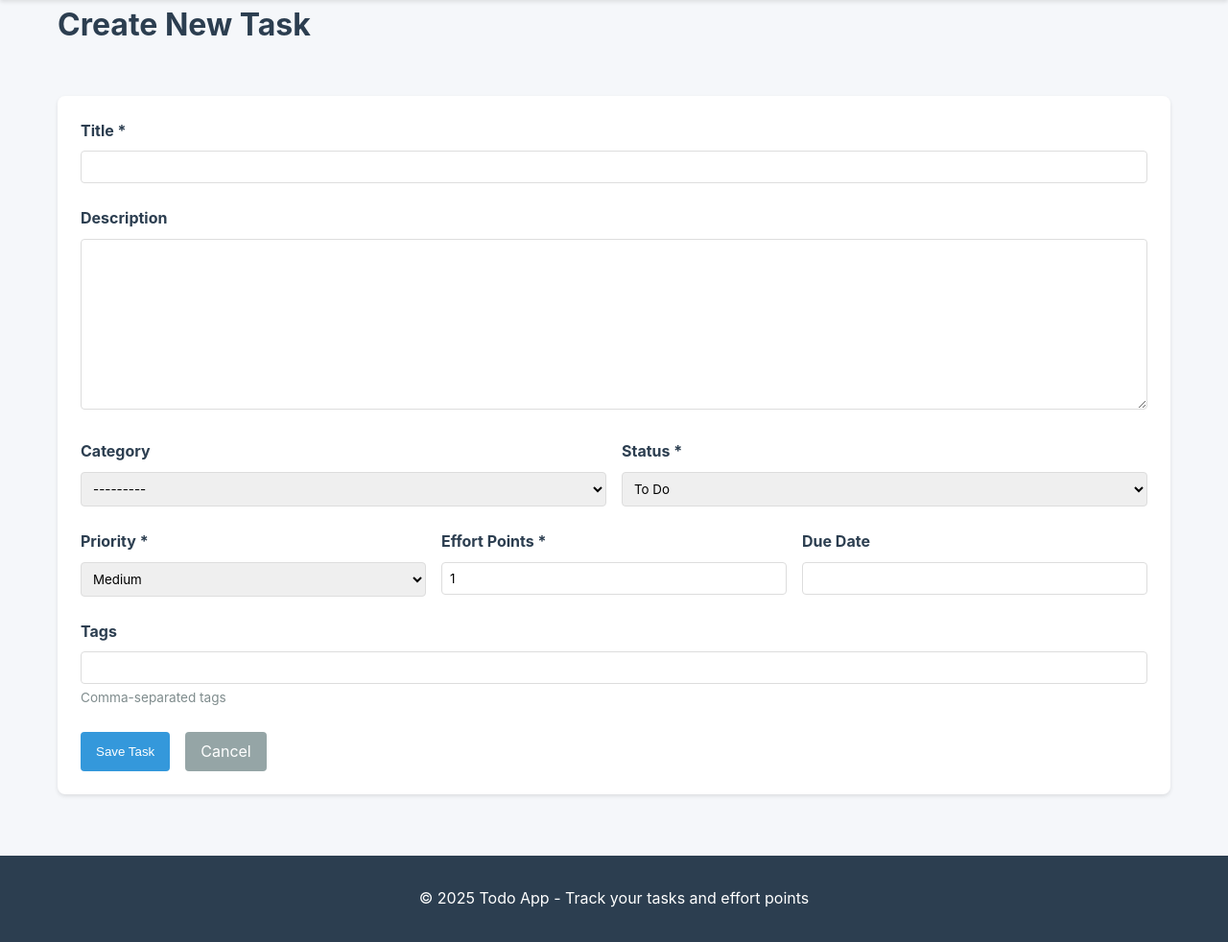
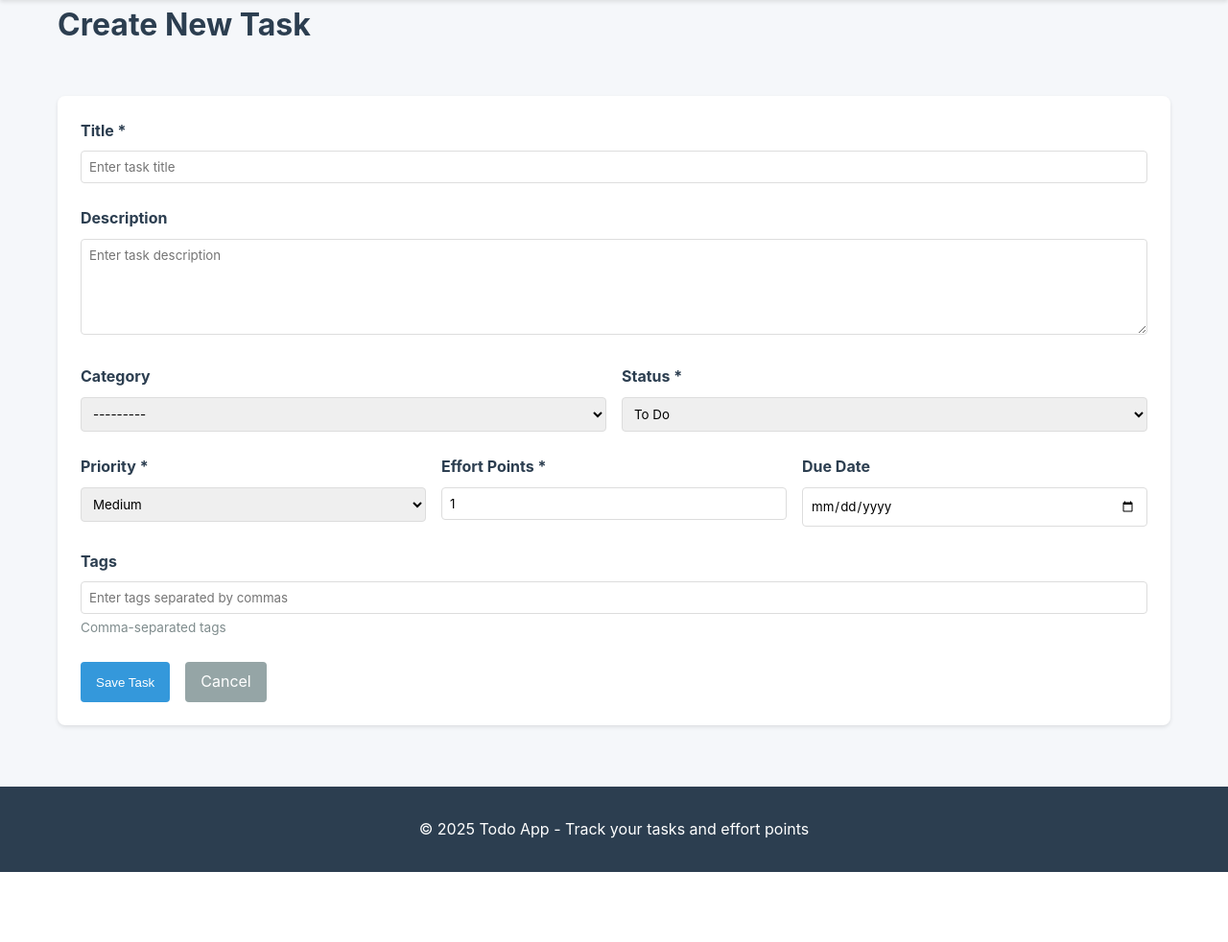
Before and after one commit to jeremyklein/claude-todo-app, a Django app: page /tasks/new/ in a window 1280 px wide. Shown: the part 70-1052 px from the top of the page at 96% size. After the commit the page ends 979 px from the top, so only its background shows below. Run offline with Django 4.2, Linux system fonts and the light colour scheme; the visitor is signed in with stand-in values (Sample User, id 1); data that the repository does not hold is empty; parts of the project's set-up code (start-up, migrations or seed data) failed here and were passed over.

Commit message:
Add HTML5 date picker for due date fields

```diff
--- a/static/css/style.css
+++ b/static/css/style.css
@@ -372,6 +372,20 @@
     border: 1px solid #ddd;
     border-radius: 4px;
     font-family: inherit;
+}
+
+.form-group input[type="date"] {
+    cursor: pointer;
+}
+
+.form-group input[type="date"]::-webkit-calendar-picker-indicator {
+    cursor: pointer;
+    padding: 5px;
+    border-radius: 3px;
+}
+
+.form-group input[type="date"]::-webkit-calendar-picker-indicator:hover {
+    background-color: #f0f0f0;
 }
 
 .form-group textarea {
--- /dev/null
+++ b/tasks/forms.py
@@ -0,0 +1,44 @@
+from django import forms
+from .models import Task
+
+
+class TaskForm(forms.ModelForm):
+    """Form for creating and editing tasks with date picker"""
+
+    class Meta:
+        model = Task
+        fields = ['title', 'description', 'category', 'status', 'priority',
+                  'effort_points', 'due_date', 'tags']
+        widgets = {
+            'title': forms.TextInput(attrs={
+                'class': 'form-control',
+                'placeholder': 'Enter task title'
+            }),
+            'description': forms.Textarea(attrs={
+                'class': 'form-control',
+                'rows': 4,
+                'placeholder': 'Enter task description'
+            }),
+            'category': forms.Select(attrs={
+                'class': 'form-control'
+            }),
+            'status': forms.Select(attrs={
+                'class': 'form-control'
+            }),
+            'priority': forms.Select(attrs={
+                'class': 'form-control'
+            }),
+            'effort_points': forms.NumberInput(attrs={
+                'class': 'form-control',
+                'min': '1'
+            }),
+            'due_date': forms.DateInput(attrs={
+                'class': 'form-control date-picker',
+                'type': 'date',
+                'placeholder': 'YYYY-MM-DD'
+            }),
+            'tags': forms.TextInput(attrs={
+                'class': 'form-control',
+                'placeholder': 'Enter tags separated by commas'
+            }),
+        }
--- a/tasks/views.py
+++ b/tasks/views.py
@@ -7,6 +7,7 @@
 from django.db.models import Count, Sum, Q
 from datetime import datetime, timedelta
 from .models import Task, Category, TaskCompletion, Note
+from .forms import TaskForm
 
 
 @login_required
@@ -133,9 +134,8 @@
 class TaskCreateView(LoginRequiredMixin, CreateView):
     """Create a new task"""
     model = Task
+    form_class = TaskForm
     template_name = 'tasks/task_form.html'
-    fields = ['title', 'description', 'category', 'status', 'priority',
-              'effort_points', 'due_date', 'tags']
     success_url = reverse_lazy('task_list')
 
     def form_valid(self, form):
@@ -146,9 +146,8 @@
 class TaskUpdateView(LoginRequiredMixin, UpdateView):
     """Update an existing task"""
     model = Task
+    form_class = TaskForm
     template_name = 'tasks/task_form.html'
-    fields = ['title', 'description', 'category', 'status', 'priority',
-              'effort_points', 'due_date', 'tags']
     success_url = reverse_lazy('task_list')
 
     def get_queryset(self):
```
